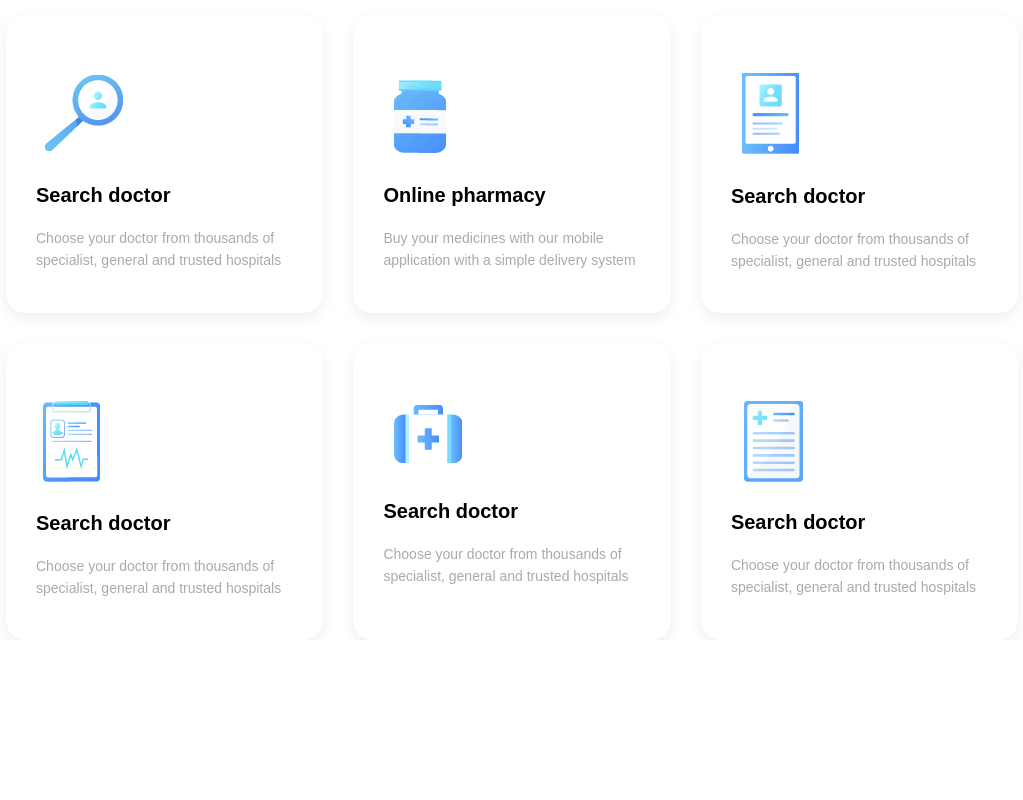
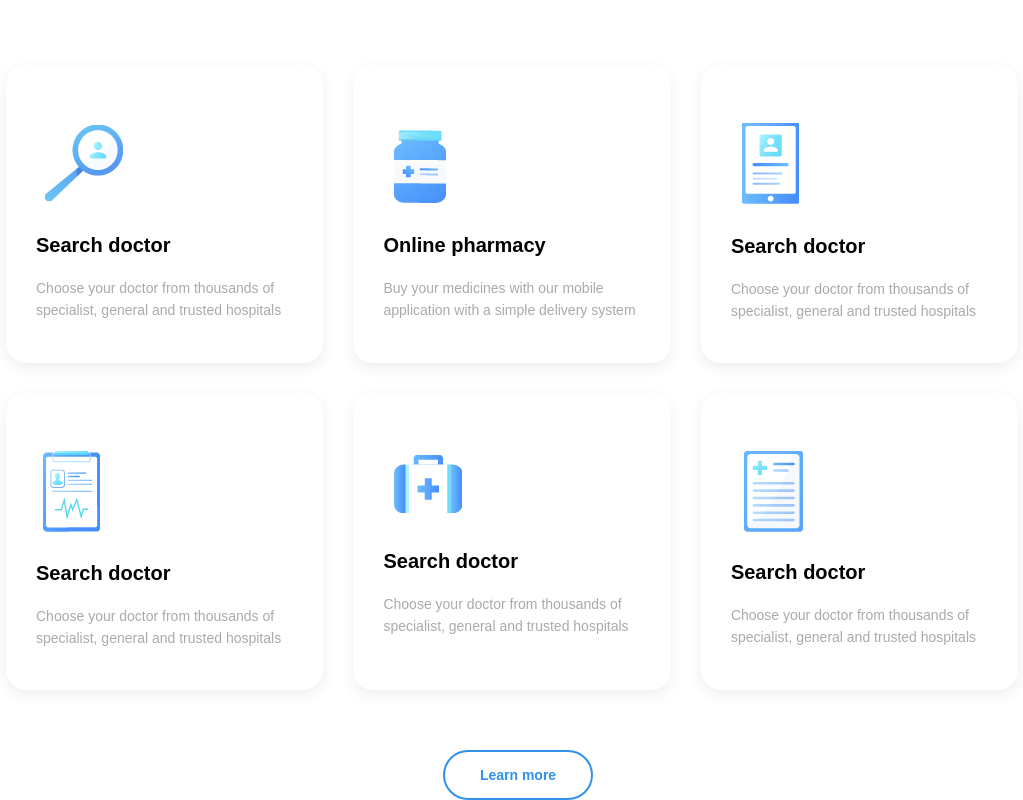
Before and after one commit to ibiloyeolusegun1/healthcare, a React (Create React App) app: page / in a window 1280 px wide. Shown: the part 1080-1880 px from the top of the page, without its empty margins (122-1145 px from the left). Before the commit the page ends 1720 px from the top, so only its background shows below. Built offline with nearby package versions, Linux system fonts and the light colour scheme.

Commit message:
update Service.jsx
I added the read more button and i also updated th main.css file

```diff
--- a/src/Component/Service.jsx
+++ b/src/Component/Service.jsx
@@ -51,6 +51,9 @@ function Service() {
                     </div>
                 </div>
             </div>
+            <div className="service-btn">
+                <button className="btn-outline">Learn more</button>
+            </div>
         </div>
     </section>
     );
--- a/src/Styles/main.css
+++ b/src/Styles/main.css
@@ -29,7 +29,6 @@ html{
     scroll-behavior: smooth;
 }
 body{
-    /* background: var(--white); */
     background: var(--white);
 }
 section{
@@ -198,6 +197,9 @@ header .nav-closeBtn{
 }
 
 /*==================== Service Section ===================*/
+#service{
+    margin-top: 5rem;
+}
 .service .service-detail{
     max-width: 70%;
     margin: 0 auto;
@@ -220,6 +222,10 @@ header .nav-closeBtn{
 .service .card p{
     font-size: 14px;
     font-weight: 300;
+}
+.service .service-btn{
+    margin-top: 6rem;
+    text-align: center;
 }
 
 
```
